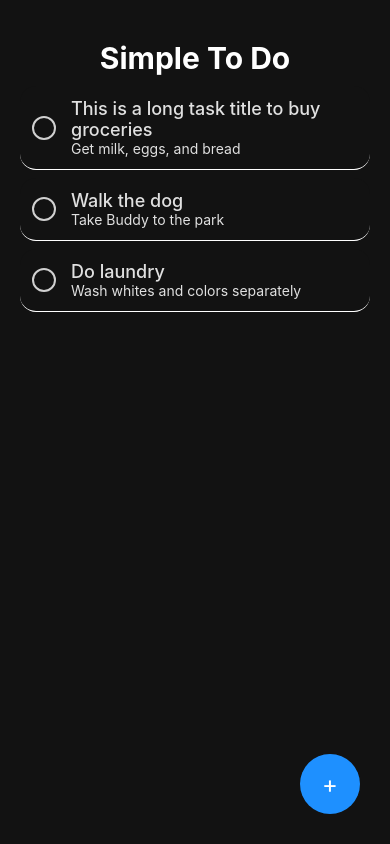
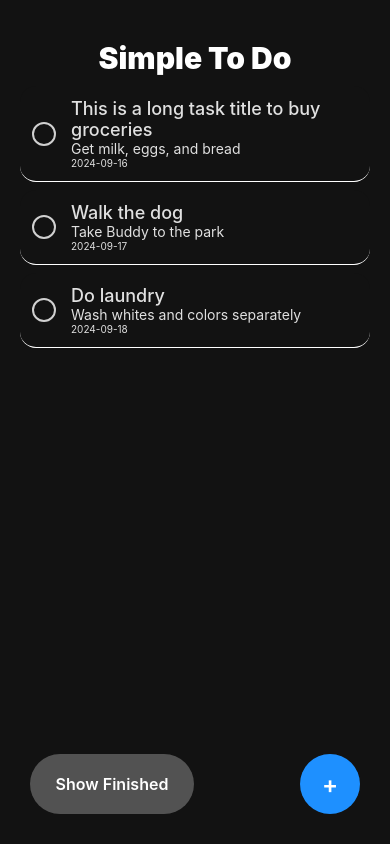
Before and after one commit to ChanAbay-abay/SimpleToDo, a React Native app: screen / in a window 390 px wide. Built offline with nearby package versions, Linux system fonts and the light colour scheme.

Commit message:
added show/hide button function to view complete and incomplete tasks

```diff
--- a/App.js
+++ b/App.js
@@ -40,6 +40,7 @@ export default function App() {
   const [toDoData, setToDoData] = useState(initialToDoData);
   const [showNewTask, setShowNewTask] = useState(false);
   const [editingTaskId, setEditingTaskId] = useState(null);
+  const [showCompletedTasks, setShowCompletedTasks] = useState(false);
 
   const toggleComplete = (id) => {
     setToDoData((prevData) =>
@@ -88,7 +89,10 @@ export default function App() {
     a.id.localeCompare(b.id)
   );
 
-  const displayedTasks = [...sortedIncompleteTasks, ...sortedCompletedTasks];
+  const displayedTasks = showCompletedTasks
+    ? [...sortedIncompleteTasks, ...sortedCompletedTasks]
+    : sortedIncompleteTasks;
+
   if (showNewTask) {
     displayedTasks.push({
       id: "new-task",
@@ -134,7 +138,17 @@ export default function App() {
           }}
           keyExtractor={(item) => item.id}
         />
+
       </View>
+
+      <TouchableOpacity
+        style={styles.showCompButton}
+        onPress={() => setShowCompletedTasks(!showCompletedTasks)}
+      >
+        <Text style={styles.showCompButtonText}>
+          {showCompletedTasks ? "Hide Finished" : "Show Finished"}
+        </Text>
+      </TouchableOpacity>
 
       <TouchableOpacity
         style={styles.addButton}
--- a/AppStyles.js
+++ b/AppStyles.js
@@ -12,7 +12,7 @@ const styles = StyleSheet.create({
   },
   title: {
     fontSize: 30,
-    fontWeight: "bold",
+    fontWeight: "900",
     color: "#fff",
     textAlign: "center",
     marginBottom: 10,
@@ -36,6 +36,23 @@ const styles = StyleSheet.create({
   addButtonText: {
     color: "#fff",
     fontSize: 24,
+    fontWeight: "600",
+  },
+  showCompButton: {
+    backgroundColor: "#525252",
+    borderRadius: 32,
+    height: 60,
+    width: 164,
+    justifyContent: "center",
+    alignItems: "center",
+    position: "absolute",
+    bottom: 30,
+    left: 30,
+  },
+  showCompButtonText: {
+    color: "#fff",
+    fontSize: 16, // Adjust font size as needed
+    fontWeight: "600",
   },
 });
 
--- a/components/toDoItem.js
+++ b/components/toDoItem.js
@@ -23,17 +23,19 @@ const ToDoItem = ({
         <Text style={styles.checkboxText}>{completed ? "✔" : ""}</Text>
       </TouchableOpacity>
       <View style={styles.taskContent}>
-        <Text style={[styles.taskTitle, completed && styles.completedText]}>
+        <Text style={[styles.taskTitle, completed && styles.completedTaskTitle]}>
           {title}
         </Text>
-        {desc ? ( //if field not empty then display
-          <Text style={[styles.taskDesc, completed && styles.completedText]}>
+        {desc ? (
+          <Text style={[styles.taskDesc, completed && styles.completedTaskDesc]}>
             {desc}
           </Text>
         ) : null}
-        {/* <Text style={[styles.dateDue, completed && styles.completedText]}>
-          Due: {due}
-        </Text> */}
+        {desc ? (
+          <Text style={[styles.dateDue, completed && styles.completedDateDue]}>
+            {due}
+          </Text>
+        ) : null}
       </View>
     </TouchableOpacity>
   );
```
